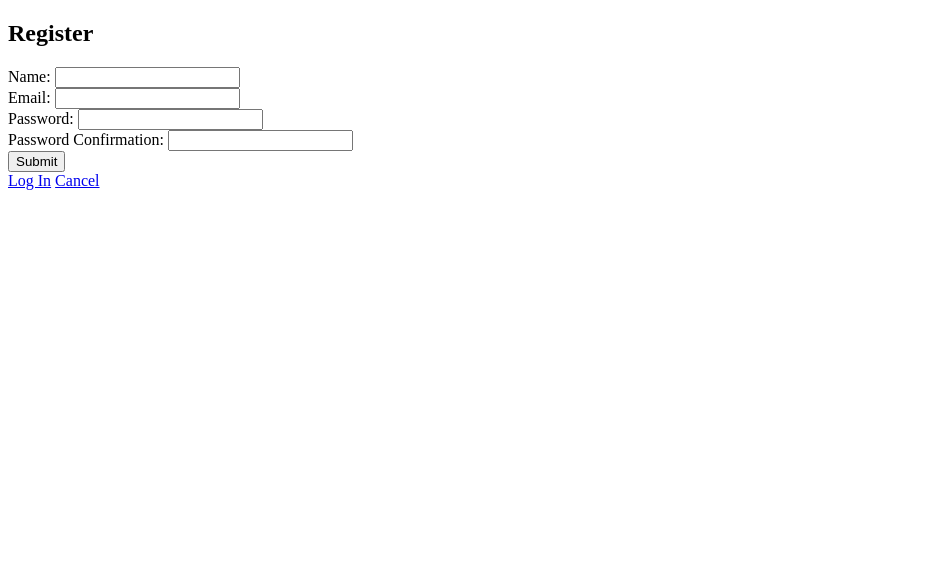
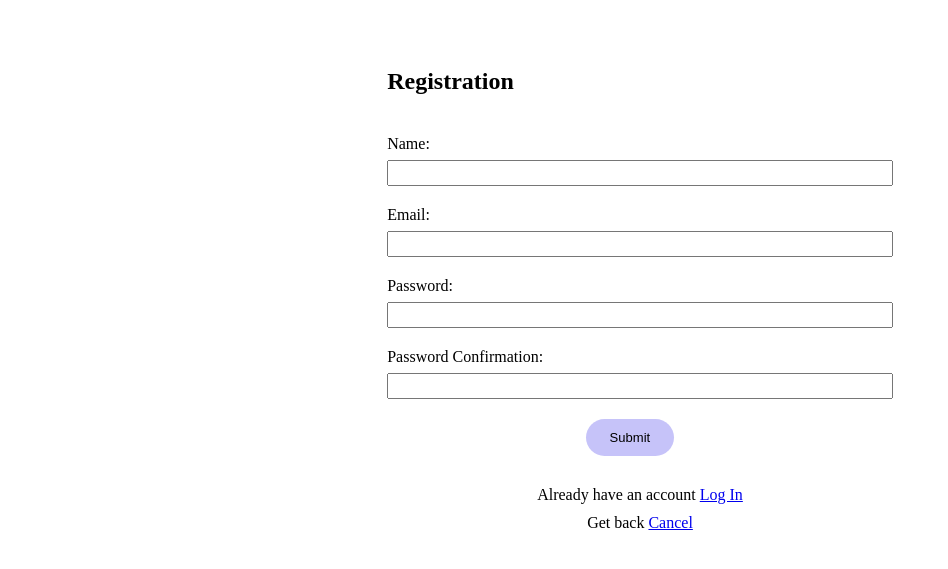
Before and after one commit to KatyaKuzmina/magecode-task, a Laravel app: page /register in a window 1280 px wide. Shown: the top 569 px of the page, without its empty margins (0-948 px from the left). Run offline with Laravel 9, Linux system fonts and the light colour scheme.

Commit message:
css updates

```diff
--- a/public/css/additionalPagesMobile.css
+++ b/public/css/additionalPagesMobile.css
@@ -42,4 +42,8 @@
         padding-top: 20px;
         text-align: center;
     }
+
+    .greeting {
+        display: none;
+    }
 }
--- a/public/css/homePageMobile.css
+++ b/public/css/homePageMobile.css
@@ -43,6 +43,10 @@
         padding-left: 5%;
         padding-top: 20px;
         text-align: center;
+    }
+
+    .greeting {
+        display: none;
     }
 
 
--- /dev/null
+++ b/public/css/registrationForm.css
@@ -0,0 +1,61 @@
+.form {
+    display: flex;
+    flex-direction: column;
+    align-items: center;
+    padding-top: 20px;
+}
+
+.form-group {
+    display: flex;
+    flex-direction: column;
+    padding: 20px 0px 0px 0px;
+    width: 40%;
+}
+
+.form-control {
+    height: 20px;
+    margin-top: 7px;
+}
+
+.form-button {
+    padding-top: 20px;
+    width: 8.5vw;
+    gap: 20px;
+}
+
+.submitBtn {
+    border-width: 0px;
+    border-radius: 25px;
+    padding: 11px 24px 11px 24px;
+    background-color: #C6C3F9;
+    cursor: pointer;
+    font-size: 1.02vw;
+}
+
+.buttons {
+    display: flex;
+    flex-direction: column;
+    padding-top: 30px;
+    align-items: center;
+}
+
+.login-button {
+    padding-bottom: 10px;
+}
+
+
+@media screen and (max-width: 600px) {
+
+.submitBtn {
+    border-width: 0px;
+    border-radius: 25px;
+    padding: 1.59vw 0px 1.59vw 0px;
+    background-color: #C6C3F9;
+    cursor: pointer;
+    font-size: 1.58vw;
+    width: 11vw;
+
+
+}
+
+}
--- a/resources/views/landing-page.blade.php
+++ b/resources/views/landing-page.blade.php
@@ -29,7 +29,7 @@
 
             @if( auth()->check() )
         <li>
-                    <a class="nav-link">Hi {{ auth()->user()->name }}</a>
+                    <a class="greeting">Hi {{ auth()->user()->name }}</a>
         </li>
         <li>
             <a href="logout"><input class="signUp-button" type="button" value="LOG OUT"></a>
--- a/resources/views/registration/create.blade.php
+++ b/resources/views/registration/create.blade.php
@@ -1,15 +1,18 @@
 <!DOCTYPE html>
 <html>
-
 <head>
+<meta name="viewport" content="width=device-width, initial-scale=1.0">
+<link rel="stylesheet" type="text/css" href="{{ URL::asset('css/registrationForm.css') }}"  />
 <title></title>
 </head>
 <body>
 
+    <form method="POST" action="/register" class="form">
+        {{ csrf_field() }}
+        <div class="form-group">
+            <h2 class="heading">Registration</h2>
+        </div>
 
-    <h2>Register</h2>
-    <form method="POST" action="/register">
-        {{ csrf_field() }}
         <div class="form-group">
             <label for="name">Name:</label>
             <input type="text" class="form-control" id="name" name="name">
@@ -27,18 +30,23 @@
 
         <div class="form-group">
             <label for="password_confirmation">Password Confirmation:</label>
-            <input type="password" class="form-control" id="password_confirmation"
-                   name="password_confirmation">
+            <input type="password" class="form-control" id="password_confirmation" name="password_confirmation">
         </div>
 
-        <div class="form-group">
-            <button style="cursor:pointer" type="submit" class="btn btn-primary">Submit</button>
+        <div class="form-button">
+            <button style="cursor:pointer" type="submit" class="submitBtn">Submit</button>
         </div>
     @include('partials.formerrors')
     </form>
-
-    <a class="nav-link" href="/login">Log In</a>
-    <a class="nav-link" href="http://magecode-task">Cancel</a>
-
+        <div class="buttons">
+            <div class="login-button">
+                <label for="login">Already have an account </label>
+                <a class="nav-link" href="/login" id="login">Log In</a>
+            </div>
+            <div class="cancel-button">
+                <label for="cancel">Get back </label>
+                <a class="nav-link" href="http://magecode-task" id="cancel">Cancel</a>
+            </div>
+        </div>
 </body>
 </html>
```
Also changed, not shown: public/css/additionalPages.css (renamed from public/css/servicesPage.css, +14 -13 lines), public/css/homePage.css (+7 -3 lines), resources/views/about.blade.php (+20 -9 lines), resources/views/contact.blade.php (+21 -11 lines), resources/views/digitalmarketing.blade.php (+20 -10 lines), resources/views/faq.blade.php (+22 -10 lines), resources/views/services.blade.php (+19 -24 lines), resources/views/sessions/create.blade.php (+19 -8 lines), public/css/aboutPage.css (deleted), public/css/contactPage.css (deleted), public/css/faqPage.css (deleted).
